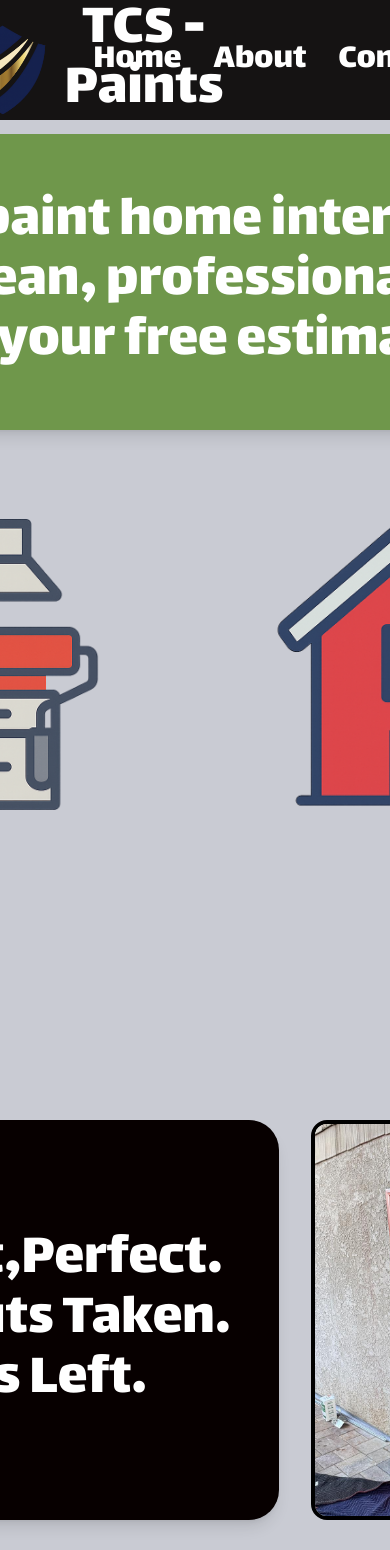
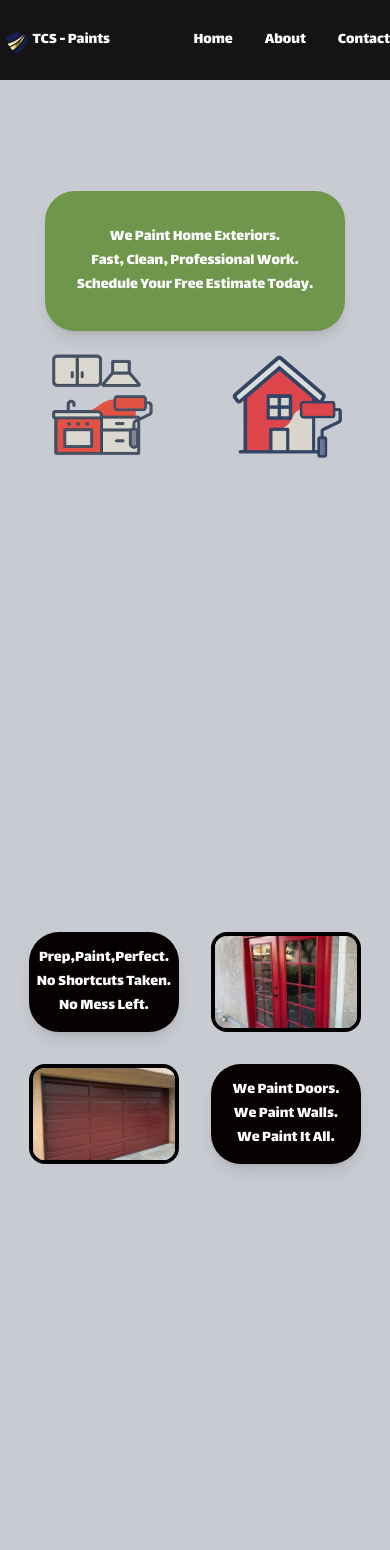
Before and after one commit to NikitaaOvramenko/TCS---Paints, a React (Vite) app in the folder TCS-Paint/: page / in a window 390 px wide. Shown: the top 1550 px of the page. Built offline with nearby package versions, Linux system fonts and the light colour scheme.

Commit message:
finished sliders, added a little bit of responsiveness

```diff
--- a/TCS-Paint/src/Home-Page/Intro.tsx
+++ b/TCS-Paint/src/Home-Page/Intro.tsx
@@ -6,25 +6,34 @@ import Kitchen from "../assets/icons/kitchen.png";
 
 export default function Intro() {
   return (
-    <div className="intro h-[1024px] w-[1125px] flex flex-col items-center justify-center ">
-      <div className="partOne">
+    <div className="intro h-[512px] lg:h-[1024px] w-[1125px] flex flex-col items-center justify-center ">
+      <div className="partOne ">
         <TextPanel
           text={[
-            "We paint home interiors.",
-            "Fast, clean, professional work.",
-            "Schedule your free estimate today.",
+            "We Paint Home Exteriors.",
+            "Fast, Clean, Professional Work.",
+            "Schedule Your Free Estimate Today.",
           ]}
           color="#6F974B"
-          width="w-[900px]"
-          height="h-[296px]"
+          width="w-[300px] lg:w-[900px] "
+          height="h-[140px] lg:h-[300px]"
+          font="text-1xl sm:text-1xl lg:text-5xl"
         />
       </div>
       <div className="partTwo flex flex-row justify-center items-center gap-8 mt-8">
         <div className="left flex flex-col items-center justify-center">
-          <img src={Kitchen} width={460} alt="kitchen icon" />
+          <img
+            className="w-[150px] lg:w-[460px]"
+            src={Kitchen}
+            alt="kitchen icon"
+          />
         </div>
         <div className="right flex flex-col items-center justify-center">
-          <img src={House_Icon} width={460} alt="house icon" />
+          <img
+            className="w-[150px] lg:w-[460px] "
+            src={House_Icon}
+            alt="house icon"
+          />
         </div>
       </div>
     </div>
--- a/TCS-Paint/src/Home-Page/SecondPart.tsx
+++ b/TCS-Paint/src/Home-Page/SecondPart.tsx
@@ -6,24 +6,38 @@ import GarageBefore from "../assets/before/garage-before.jpg";
 import GarageAfter from "../assets/after/garage-after.jpg";
 
 export default function SecondPart() {
+  const sizes = {};
+
   return (
-    <div className="intro h-[1024px] w-[1125px] flex flex-col items-center justify-center gap-8">
-      <div className="partOne flex gap-8">
+    <div className="intro h-[512px] md:h-[1024px] w-[1125px] flex flex-col items-center justify-center gap-8">
+      <div className="partOne flex flex-row md:flex-row gap-8">
         <TextPanel
           text={["Prep,Paint,Perfect.", "No Shortcuts Taken.", "No Mess Left."]}
           color="#070000"
-          width="w-[600px]"
-          height="h-[400px]"
+          width="w-[150px] md:w-[500px] "
+          height="h-[100px] md:h-[400px]"
+          font="text-1xl  md:text-4xl"
         />
-        <BeforeAfterCard beforeSrc={DoorBefore} afterSrc={DoorAfter} />
+        <BeforeAfterCard
+          beforeSrc={DoorBefore}
+          afterSrc={DoorAfter}
+          width="w-[150px] md:w-[500px] "
+          height="h-[100px] md:h-[400px]"
+        />
       </div>
-      <div className="partTwo flex gap-8">
-        <BeforeAfterCard beforeSrc={GarageBefore} afterSrc={GarageAfter} />
+      <div className="partTwo flex flex-row  md:flex-row gap-8">
+        <BeforeAfterCard
+          beforeSrc={GarageBefore}
+          afterSrc={GarageAfter}
+          width="w-[150px] md:w-[500px] "
+          height="h-[100px] md:h-[400px]"
+        />
         <TextPanel
           text={["We Paint Doors.", "We Paint Walls.", "We Paint It All."]}
           color="#070000"
-          width="w-[600px]"
-          height="h-[400px]"
+          width="w-[150px] md:w-[500px] "
+          height="h-[100px] md:h-[400px]"
+          font="text-1xl  md:text-4xl"
         />
       </div>
     </div>
--- a/TCS-Paint/src/NavBar.tsx
+++ b/TCS-Paint/src/NavBar.tsx
@@ -7,14 +7,18 @@ const links = ["/", "/about", "/contact"];
 export default function NavBar() {
   return (
     <>
-      <div className="w-full flex items-center justify-center h-[120px] bg-[#151313] text-white fixed top-0 z-50">
+      <div className="w-full flex items-center justify-center  bg-[#151313] text-white fixed top-0 z-50   px-2  h-[80px] lg:h-[160px]">
         <div className="flex justify-center items-center w-[1125px] h-full">
-          <div className="left flex items-center w-full h-full text-6xl">
-            <img src={tcs_icon} width={130} height={130} alt="tcs icon" />
+          <div className="left flex  items-center w-full h-full            text-1xl sm:text-3xl md:text-5xl lg:text-6xl">
+            <img
+              className="   object-cover mb-2 inline-block w-[32.5px] h-[32.5px]       md:w-[130px] md:h-[130px]"
+              src={tcs_icon}
+              alt="tcs icon"
+            />
             <p className=" pb-8 text-center">TCS - Paints</p>
           </div>
-          <div className="right w-full h-full">
-            <ul className=" text-4xl flex justify-end gap-8 items-center h-full">
+          <div className="right flex-2 w-full h-full">
+            <ul className=" text-1xl sm:text-2xl md:text-4xl flex justify-end gap-8 items-center h-full ">
               {array.map((item, index) => (
                 <Link key={index} to={links[index]} className="hover:underline">
                   {item}
--- a/TCS-Paint/src/custom-components/BeforeAfterCard.tsx
+++ b/TCS-Paint/src/custom-components/BeforeAfterCard.tsx
@@ -3,9 +3,13 @@ import { useState } from "react";
 export default function BeforeAfterCard({
   beforeSrc,
   afterSrc,
+  width,
+  height,
 }: {
   beforeSrc: string;
   afterSrc: string;
+  width: string;
+  height: string;
 }) {
   const MAX = 400;
   const [value, SetValue] = useState(MAX / 2); // start centered
@@ -17,7 +21,9 @@ export default function BeforeAfterCard({
   };
 
   return (
-    <div className="relative w-[400px] h-[400px] overflow-hidden rounded-2xl border-4 border-black">
+    <div
+      className={`relative flex items-center justify-center ${width} ${height} overflow-hidden rounded-2xl border-4 border-black`}
+    >
       {/* Before image */}
       <img
         src={beforeSrc}
@@ -30,12 +36,13 @@ export default function BeforeAfterCard({
           src={afterSrc}
           alt="After"
           className="absolute top-0 left-0 w-full h-full object-cover"
-          style={{ clipPath: `inset(0px ${MAX - value - 10}px 0px 0px)` }}
+          style={{ clipPath: `inset(0 calc(100% - ${value}px) 0 0)` }}
         />
 
+        {/* Dragger line */}
         <div
           className="absolute top-0 bottom-0 w-[2px] bg-black cursor-ew-resize"
-          style={{ left: `calc(${value}px)` }}
+          style={{ left: `${value}px` }}
         ></div>
       </div>
     </div>
--- a/TCS-Paint/src/custom-components/GapCard.tsx
+++ b/TCS-Paint/src/custom-components/GapCard.tsx
@@ -3,5 +3,5 @@ interface GapCardProps {
 }
 
 export default function GapCard({ height }: GapCardProps) {
-  return <div style={{ height: `${height}px`, width: "100%" }} />;
+  return <div className={height} style={{ width: "100%" }} />;
 }
--- a/TCS-Paint/src/custom-components/TextPanel.tsx
+++ b/TCS-Paint/src/custom-components/TextPanel.tsx
@@ -4,6 +4,7 @@ type TextPanelProps = {
   width?: string;
   height?: string;
   color?: string;
+  font: string;
 };
 
 export default function TextPanel({
@@ -11,11 +12,12 @@ export default function TextPanel({
   width = "w-full",
   height = "h-full",
   color = "text-black",
+  font,
 }: TextPanelProps) {
   return (
     <div
       style={{ backgroundColor: color }}
-      className={`${width} ${height} hover:scale-105 hover:drop-shadow-xl/45 transition-all duration-300 ease-in-out flex flex-1 items-center justify-center rounded-[30px] text-6xl shadow-lg `}
+      className={`${width} ${height} ${font} hover:scale-105 hover:drop-shadow-xl/45 transition-all duration-300 ease-in-out flex flex-1 items-center justify-center rounded-[30px]  shadow-lg `}
     >
       <p className="text-center text-white">
         {text.map((line, index) => (
--- a/TCS-Paint/src/pages/Home.tsx
+++ b/TCS-Paint/src/pages/Home.tsx
@@ -6,8 +6,9 @@ export default function Home() {
   return (
     <>
       <div className="self-center home bg-[#C9CBD3] w-full h-[4096px] flex flex-col items-center  ">
-        <GapCard height="0" />
+        <GapCard height="h-[80px] lg:h-[160px]" />
         <Intro />
+        <GapCard height="h-[200px] lg:h-[400px]" />
         <SecondPart />
       </div>
     </>
```
